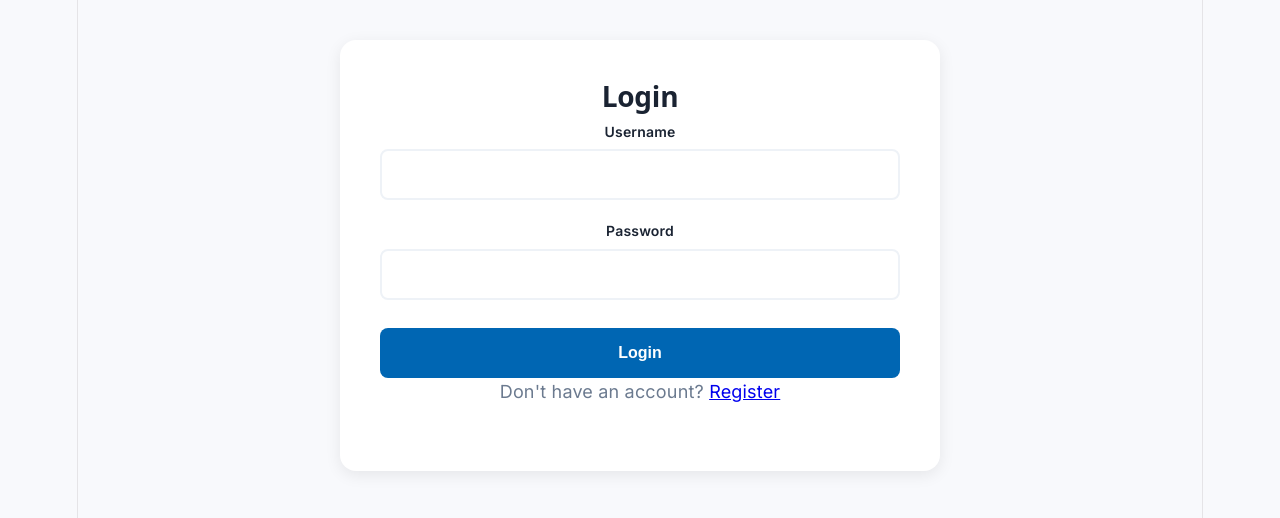
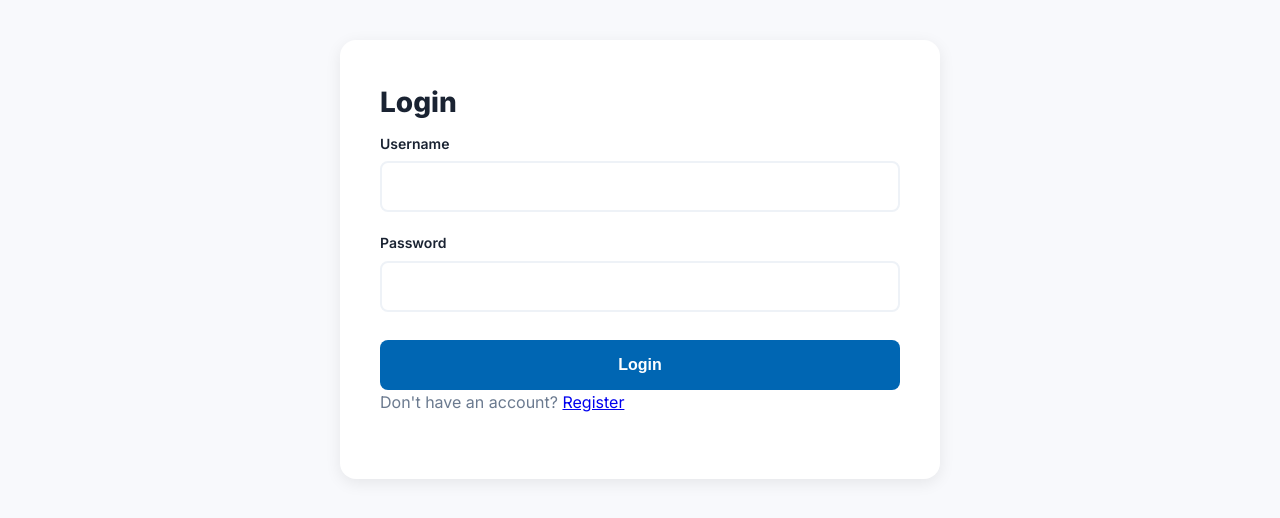
Before and after one commit to steve-ongera/banking_restful_api, a React (Vite) app in the folder frontend/: page /login in a window 1280 px wide. Shown: the top 518 px of the page. Built offline with nearby package versions, Linux system fonts and the light colour scheme.

Commit message:
working on frontend

```diff
--- a/frontend/src/index.css
+++ b/frontend/src/index.css
@@ -1,111 +1,13 @@
-:root {
-  --text: #6b6375;
-  --text-h: #08060d;
-  --bg: #fff;
-  --border: #e5e4e7;
-  --code-bg: #f4f3ec;
-  --accent: #aa3bff;
-  --accent-bg: rgba(170, 59, 255, 0.1);
-  --accent-border: rgba(170, 59, 255, 0.5);
-  --social-bg: rgba(244, 243, 236, 0.5);
-  --shadow:
-    rgba(0, 0, 0, 0.1) 0 10px 15px -3px, rgba(0, 0, 0, 0.05) 0 4px 6px -2px;
+/* Import main styles */
+@import './styles/main.css';
 
-  --sans: system-ui, 'Segoe UI', Roboto, sans-serif;
-  --heading: system-ui, 'Segoe UI', Roboto, sans-serif;
-  --mono: ui-monospace, Consolas, monospace;
-
-  font: 18px/145% var(--sans);
-  letter-spacing: 0.18px;
-  color-scheme: light dark;
-  color: var(--text);
-  background: var(--bg);
-  font-synthesis: none;
-  text-rendering: optimizeLegibility;
-  -webkit-font-smoothing: antialiased;
-  -moz-osx-font-smoothing: grayscale;
-
-  @media (max-width: 1024px) {
-    font-size: 16px;
-  }
-}
-
-@media (prefers-color-scheme: dark) {
-  :root {
-    --text: #9ca3af;
-    --text-h: #f3f4f6;
-    --bg: #16171d;
-    --border: #2e303a;
-    --code-bg: #1f2028;
-    --accent: #c084fc;
-    --accent-bg: rgba(192, 132, 252, 0.15);
-    --accent-border: rgba(192, 132, 252, 0.5);
-    --social-bg: rgba(47, 48, 58, 0.5);
-    --shadow:
-      rgba(0, 0, 0, 0.4) 0 10px 15px -3px, rgba(0, 0, 0, 0.25) 0 4px 6px -2px;
-  }
-
-  #social .button-icon {
-    filter: invert(1) brightness(2);
-  }
-}
-
-body {
+/* Additional global styles if needed */
+* {
   margin: 0;
+  padding: 0;
+  box-sizing: border-box;
 }
 
 #root {
-  width: 1126px;
-  max-width: 100%;
-  margin: 0 auto;
-  text-align: center;
-  border-inline: 1px solid var(--border);
-  min-height: 100svh;
-  display: flex;
-  flex-direction: column;
-  box-sizing: border-box;
+  min-height: 100vh;
 }
-
-h1,
-h2 {
-  font-family: var(--heading);
-  font-weight: 500;
-  color: var(--text-h);
-}
-
-h1 {
-  font-size: 56px;
-  letter-spacing: -1.68px;
-  margin: 32px 0;
-  @media (max-width: 1024px) {
-    font-size: 36px;
-    margin: 20px 0;
-  }
-}
-h2 {
-  font-size: 24px;
-  line-height: 118%;
-  letter-spacing: -0.24px;
-  margin: 0 0 8px;
-  @media (max-width: 1024px) {
-    font-size: 20px;
-  }
-}
-p {
-  margin: 0;
-}
-
-code,
-.counter {
-  font-family: var(--mono);
-  display: inline-flex;
-  border-radius: 4px;
-  color: var(--text-h);
-}
-
-code {
-  font-size: 15px;
-  line-height: 135%;
-  padding: 4px 8px;
-  background: var(--code-bg);
-}
```
